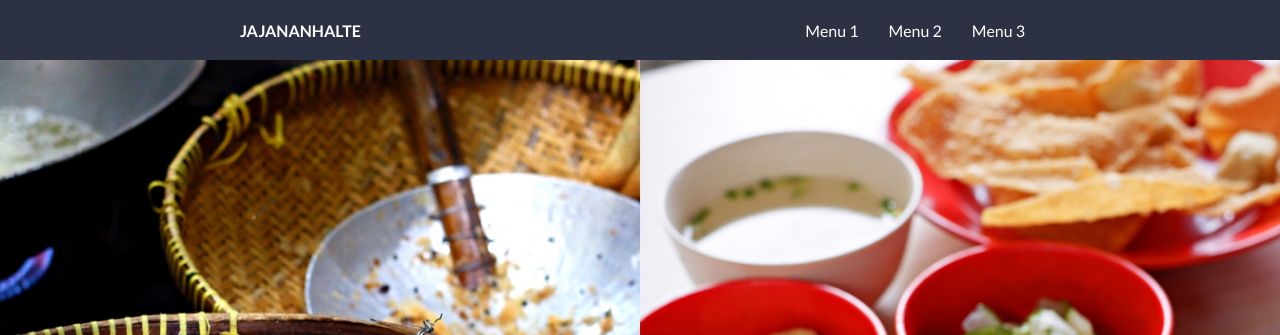
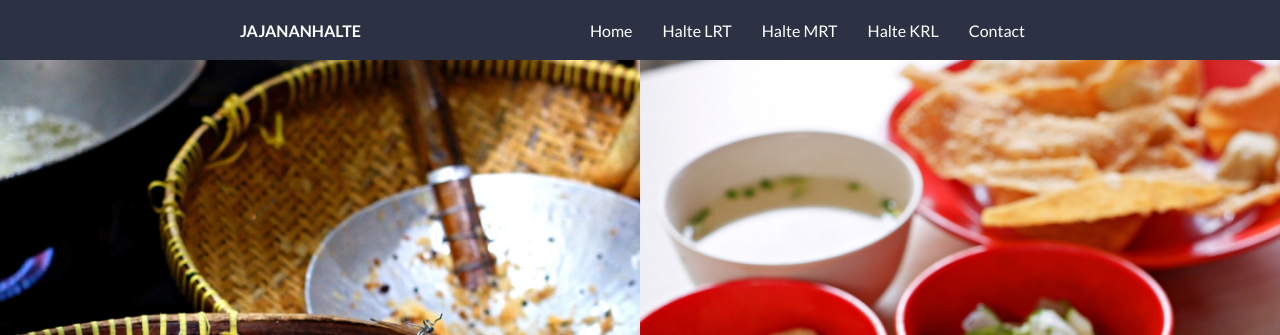
Before and after one commit to senjansen/jajanan-halte, a plain HTML site: page index.html in a window 1280 px wide. Shown: the top 335 px of the page. Drawn offline with Linux system fonts and the light colour scheme.

Commit message:
add menu header

```diff
--- a/index.html
+++ b/index.html
@@ -17,9 +17,11 @@
             </div>
             <div class="navigation">
                 <ul>
-                    <li><a href="#">Menu 1</a></li>
-                    <li><a href="#">Menu 2</a></li>
-                    <li><a href="#">Menu 3</a></li>
+                    <li><a href="#">Home</a></li>
+                    <li><a href="#transportaton-section">Halte LRT</a></li>
+                    <li><a href="#transportaton-section">Halte MRT</a></li>
+                    <li><a href="#transportaton-section">Halte KRL</a></li>
+                    <li><a href="#">Contact</a></li>
                 </ul>
             </div>
         </div>
@@ -44,7 +46,7 @@
         </div>
     </div>
 
-    <div class="transportation">
+    <div class="transportation" id="transportaton-section">
         <div class="container">
             <div class="column-left">
                 <div class="card">
```
